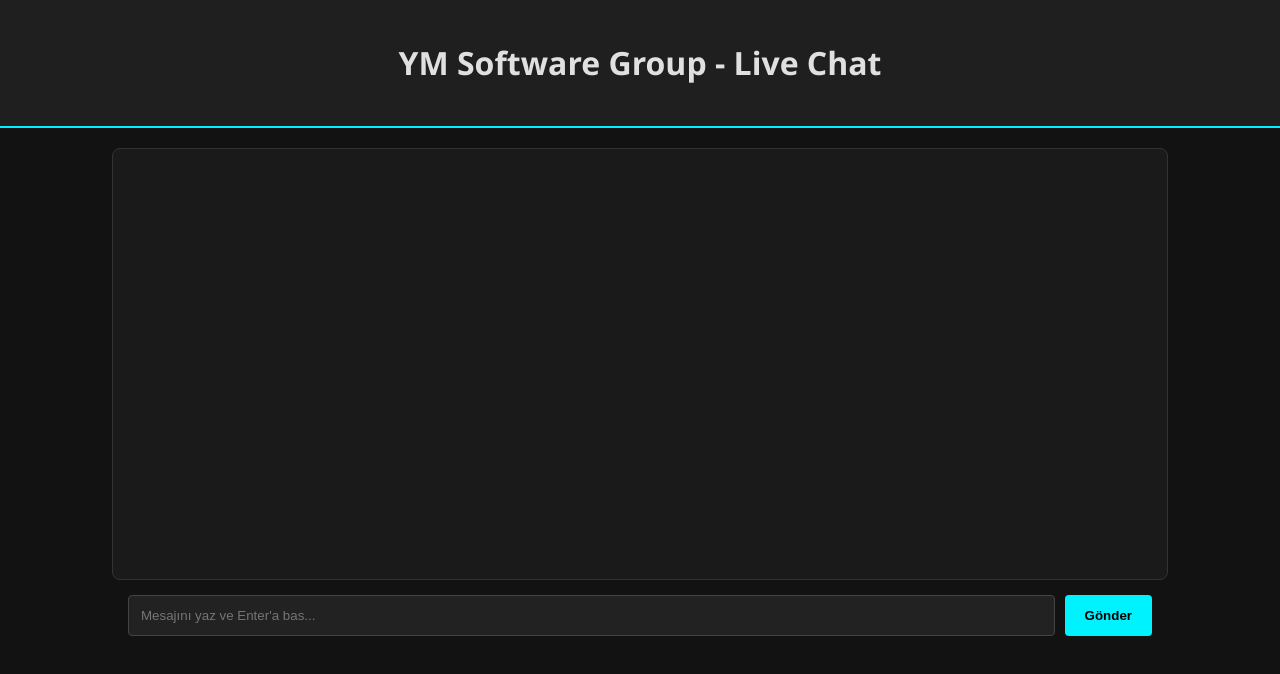
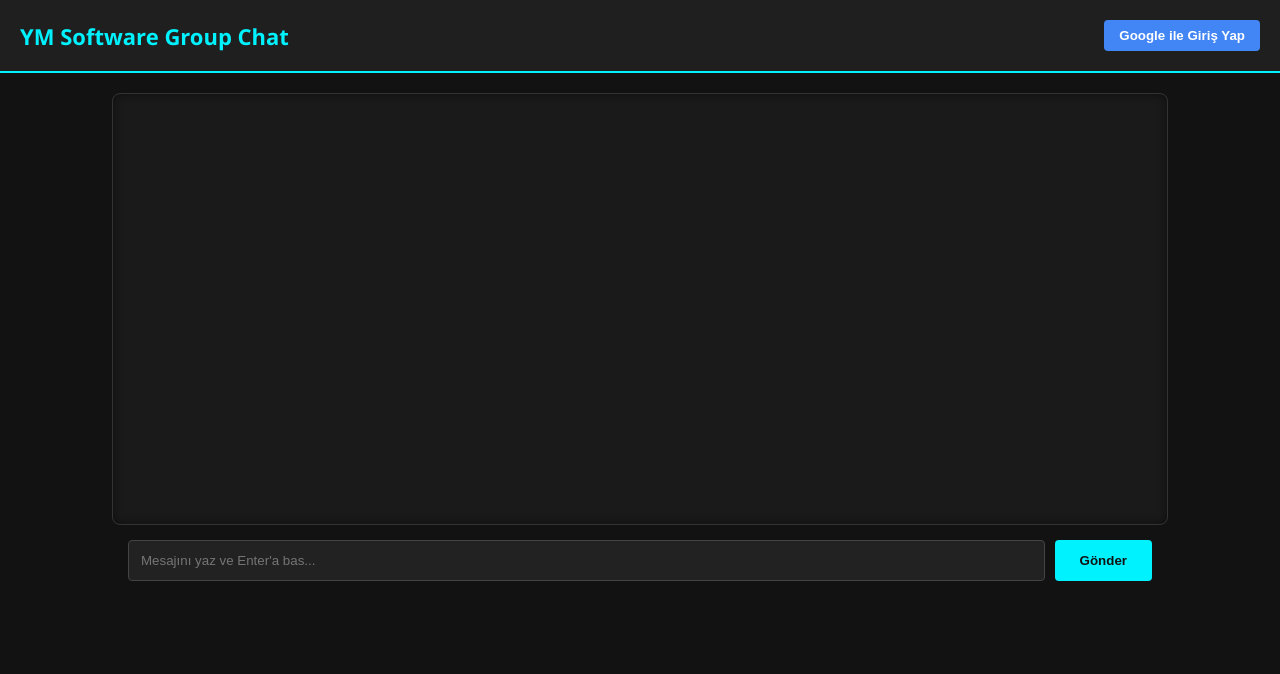
Before and after one commit to yahyagencel/mini-chatbot, a website: page public/index.html in a window 1280 px wide. Drawn offline with Linux system fonts and the light colour scheme.

Commit message:
Update index.html

```diff
--- a/public/index.html
+++ b/public/index.html
@@ -2,13 +2,18 @@
 <html lang="tr">
 <head>
     <meta charset="UTF-8">
-    <title>YM Software Group Chat</title>
+    <title>YM Software Group - Live Chat</title>
+
+    <!-- Firebase SDK -->
+    <script src="https://www.gstatic.com/firebasejs/9.6.1/firebase-app-compat.js"></script>
+    <script src="https://www.gstatic.com/firebasejs/9.6.1/firebase-auth-compat.js"></script>
+
     <style>
-        /* Arka planı garantiye aldık */
+        /* Modern Gamer / Developer Koyu Teması */
         body {
             background-color: #121212 !important;
             color: #e0e0e0;
-            font-family: 'Segoe UI', sans-serif;
+            font-family: 'Segoe UI', Tahoma, Geneva, Verdana, sans-serif;
             margin: 0;
             display: flex;
             flex-direction: column;
@@ -22,6 +27,30 @@
             padding: 20px;
             text-align: center;
             border-bottom: 2px solid #00f2ff;
+            display: flex;
+            justify-content: space-between;
+            align-items: center;
+            box-sizing: border-box;
+        }
+
+        #header h1 {
+            margin: 0;
+            font-size: 22px;
+            color: #00f2ff;
+        }
+
+        #login-btn {
+            background: #4285F4;
+            color: white;
+            border: none;
+            padding: 8px 15px;
+            border-radius: 4px;
+            cursor: pointer;
+            font-weight: bold;
+        }
+
+        #login-btn:hover {
+            background: #357ae8;
         }
 
         #chat-window {
@@ -33,13 +62,14 @@
             background: #1a1a1a;
             padding: 15px;
             border-radius: 8px;
+            box-shadow: inset 0 0 10px rgba(0,0,0,0.5);
         }
 
-        /* Mesajların ekranda şık görünmesi için */
         .mesaj {
             padding: 8px;
-            border-bottom: 1px solid #333;
-            color: #00ff66; /* Mesajlar yeşil aksanlı olsun */
+            border-bottom: 1px solid #222;
+            color: #00ff66; /* Minecraft Yeşili vurgu */
+            font-family: monospace;
         }
 
         .input-area {
@@ -47,6 +77,7 @@
             width: 80%;
             display: flex;
             gap: 10px;
+            padding-bottom: 20px;
         }
 
         input {
@@ -56,36 +87,72 @@
             color: white;
             border: 1px solid #444;
             border-radius: 4px;
+            outline: none;
         }
 
-        button {
-            padding: 10px 20px;
+        input:focus {
+            border-color: #00f2ff;
+        }
+
+        button.gonder-btn {
+            padding: 10px 25px;
             background: #00f2ff;
+            color: #121212;
             border: none;
             cursor: pointer;
             font-weight: bold;
             border-radius: 4px;
+        }
+
+        button.gonder-btn:hover {
+            background: #00c4d1;
         }
     </style>
 </head>
 <body>
 
     <div id="header">
-        <h1>YM Software Group - Live Chat</h1>
+        <h1>YM Software Group Chat</h1>
+        <button id="login-btn" onclick="googleGiris()">Google ile Giriş Yap</button>
     </div>
 
     <div id="chat-window"></div>
 
     <div class="input-area">
         <input type="text" id="mesaj-kutusu" placeholder="Mesajını yaz ve Enter'a bas...">
-        <button onclick="mesajGonder()">Gönder</button>
+        <button class="gonder-btn" onclick="mesajGonder()">Gönder</button>
     </div>
 
     <script>
+        // Firebase ve Google Client ID Entegrasyonu
+        const firebaseConfig = {
+            // Eğer tam proje config verilerin varsa buraya ekleyebilirsin
+        };
+
+        // Google Client ID Tanımı: 60287386067-fp674raep5id9q8cokpm5vmgvioibun3.apps.googleusercontent.com
+        const googleClientId = "60287386067-fp674raep5id9q8cokpm5vmgvioibun3.apps.googleusercontent.com";
+
+        if (!firebase.apps.length) {
+            firebase.initializeApp(firebaseConfig);
+        }
+
+        // Google Giriş Fonksiyonu
+        function googleGiris() {
+            const provider = new firebase.auth.GoogleAuthProvider();
+            firebase.auth().signInWithPopup(provider)
+                .then((result) => {
+                    const user = result.user;
+                    alert("Giriş başarılı, hoş geldin " + user.displayName);
+                })
+                .catch((error) => {
+                    console.error("Giriş hatası:", error);
+                });
+        }
+
+        // Enter Tuşu ve Mesaj Gönderme Mantığı
         const inputField = document.getElementById("mesaj-kutusu");
         const chatWindow = document.getElementById("chat-window");
 
-        // 1. ENTER TUŞU ÖZELLİĞİ
         inputField.addEventListener("keypress", function(event) {
             if (event.key === "Enter") {
                 event.preventDefault();
@@ -93,21 +160,15 @@
             }
         });
 
-        // 2. MESAJ GÖNDERME VE EKRANA YAZDIRMA
         function mesajGonder() {
-            if (inputField.value.trim() !== "") {
-                // Yeni bir div oluştur
+            const mesajMetni = inputField.value.trim();
+            if (mesajMetni !== "") {
                 const yeniMesaj = document.createElement("div");
                 yeniMesaj.className = "mesaj";
-                yeniMesaj.textContent = "Sen: " + inputField.value;
+                yeniMesaj.textContent = "Sen: " + mesajMetni;
 
-                // Mesajı pencereye ekle
                 chatWindow.appendChild(yeniMesaj);
-
-                // Pencereyi en aşağı kaydır
                 chatWindow.scrollTop = chatWindow.scrollHeight;
-
-                // Kutuyu temizle
                 inputField.value = "";
             }
         }
```
